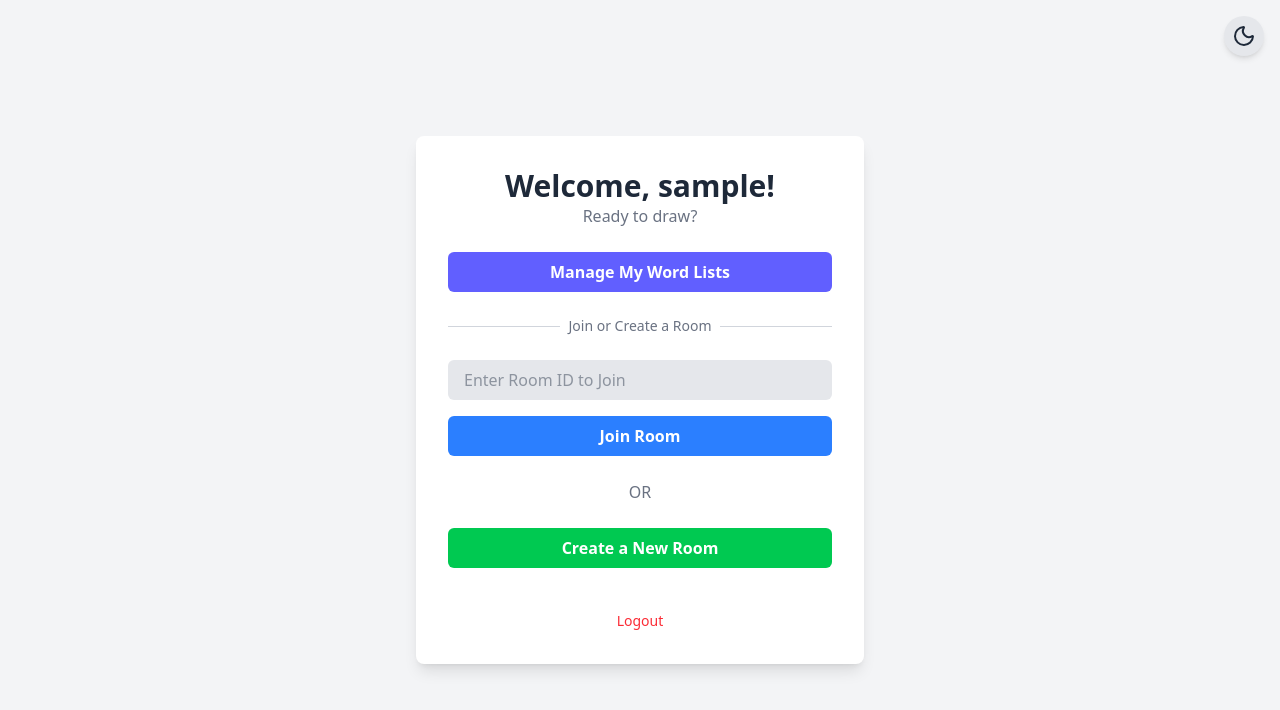
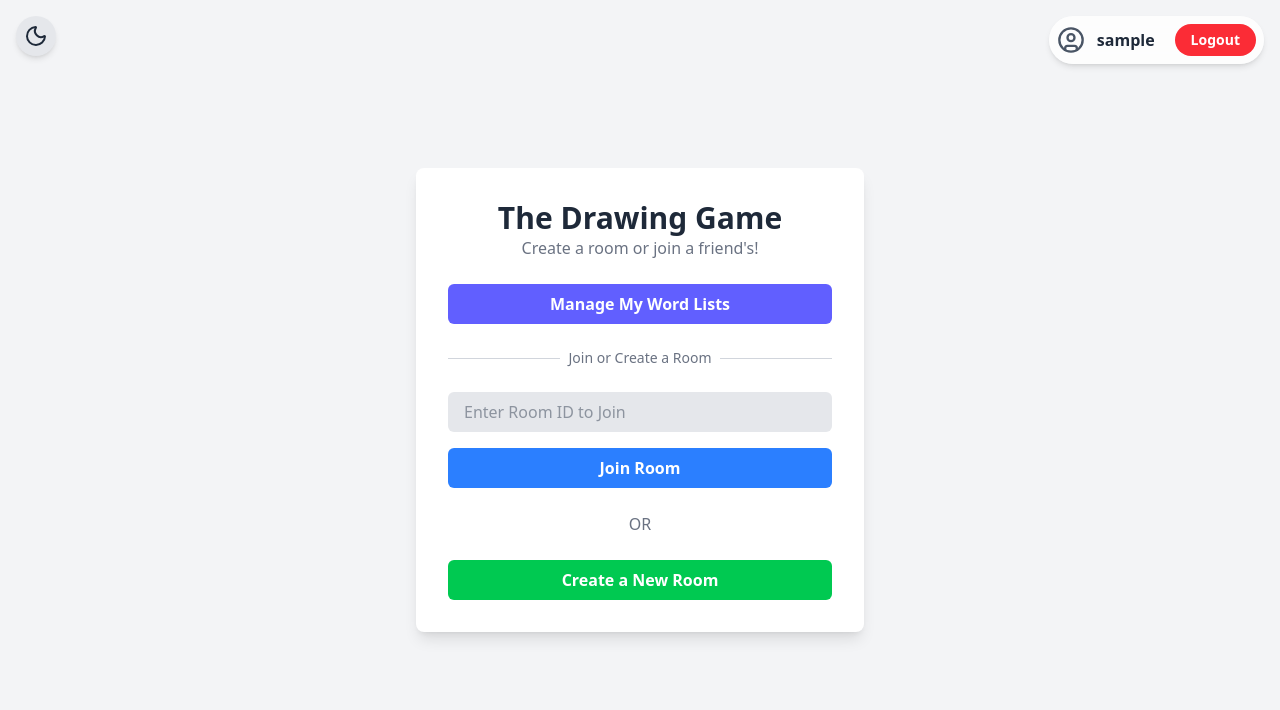
Before and after one commit to shaktisankpal/SketchUp, a React (Vite) app in the folder frontend/: page / in a window 1280 px wide. Shown: the top 710 px of the page. Built offline with nearby package versions, Linux system fonts and the light colour scheme; no server answers; sample sign-in values are in the browser's storage.

Commit message:
UI Fixed

```diff
--- a/frontend/src/App.jsx
+++ b/frontend/src/App.jsx
@@ -2,13 +2,13 @@ import { ToastContainer } from "react-toastify";
 import { Route, Routes } from "react-router-dom";
 import { AppContextProvider } from "./context/AppContext";
 
-// ✨ Import new components and pages
+// Import components and pages
 import Home from "./Pages/Home/Home.jsx";
 import Room from "./Pages/Room/Room.jsx";
 import Login from "./Pages/Login/Login.jsx";
 import Signup from "./Pages/Signup/Signup.jsx";
 import WordLists from "./Pages/WordLists/WordLists.jsx";
-import ThemeToggle from "./Components/ThemeToggle/ThemeToggle.jsx";
+// ✨ ThemeToggle is no longer imported here
 import ProtectedRoute from "./Components/ProtectedRoute.jsx";
 
 function App() {
@@ -26,21 +26,12 @@ function App() {
         pauseOnHover
         theme="colored"
       />
-      <ThemeToggle />
+      {/* ✨ ThemeToggle has been removed from here */}
       <Routes>
-        {/* Public Routes */}
         <Route path="/login" element={<Login />} />
         <Route path="/signup" element={<Signup />} />
+        <Route path="/" element={<Home />} />
 
-        {/* Protected Routes */}
-        <Route
-          path="/"
-          element={
-            <ProtectedRoute>
-              <Home />
-            </ProtectedRoute>
-          }
-        />
         <Route
           path="/room/:roomId"
           element={
--- /dev/null
+++ b/frontend/src/Components/Navbar/Navbar.jsx
@@ -0,0 +1,54 @@
+import React from "react";
+import { Link, useNavigate } from "react-router-dom";
+import { UserCircle } from "lucide-react";
+import { useAppContext } from "../../context/AppContext";
+
+const Navbar = () => {
+  const { user, logout } = useAppContext();
+  const navigate = useNavigate();
+
+  const handleLogout = () => {
+    logout();
+    navigate("/login"); // Redirect to login page after logout
+  };
+
+  return (
+    <nav className="absolute top-4 right-4 z-10">
+      <div className="flex items-center gap-4">
+        {user ? (
+          // --- Logged-In State ---
+          <div className="flex items-center gap-3 bg-white/80 dark:bg-gray-800/80 backdrop-blur-sm p-2 rounded-full shadow-md">
+            <UserCircle className="w-7 h-7 text-gray-600 dark:text-gray-300" />
+            <span className="font-semibold text-gray-800 dark:text-white pr-2">
+              {user.username}
+            </span>
+            <button
+              onClick={handleLogout}
+              className="px-4 py-1.5 text-sm font-semibold text-white bg-red-500 rounded-full hover:bg-red-600 transition-colors"
+            >
+              Logout
+            </button>
+          </div>
+        ) : (
+          // --- Logged-Out State ---
+          <div className="flex items-center gap-2 bg-white/80 dark:bg-gray-800/80 backdrop-blur-sm p-2 rounded-full shadow-md">
+            <Link
+              to="/login"
+              className="px-4 py-1.5 text-sm font-semibold text-gray-700 dark:text-gray-200 bg-gray-200 dark:bg-gray-700 rounded-full hover:bg-gray-300 dark:hover:bg-gray-600 transition-colors"
+            >
+              Log In
+            </Link>
+            <Link
+              to="/signup"
+              className="px-4 py-1.5 text-sm font-semibold text-white bg-blue-500 rounded-full hover:bg-blue-600 transition-colors"
+            >
+              Sign Up
+            </Link>
+          </div>
+        )}
+      </div>
+    </nav>
+  );
+};
+
+export default Navbar;
--- a/frontend/src/Components/ThemeToggle/ThemeToggle.jsx
+++ b/frontend/src/Components/ThemeToggle/ThemeToggle.jsx
@@ -1,16 +1,23 @@
-// Frontend/src/Components/ThemeToggle/ThemeToggle.jsx
-
 import React from "react";
 import { Sun, Moon } from "lucide-react";
 import { useAppContext } from "../../context/AppContext";
 
-const ThemeToggle = () => {
+const ThemeToggle = ({ position = "top-right" }) => {
   const { theme, toggleTheme } = useAppContext();
+
+  // ✨ Conditionally set position classes based on the prop
+  const positionClasses = {
+    "top-right": "top-4 right-4",
+    "top-left": "top-4 left-4",
+  };
 
   return (
     <button
       onClick={toggleTheme}
-      className="fixed top-4 right-4 z-50 p-2 rounded-full bg-gray-200 dark:bg-gray-700 text-gray-800 dark:text-gray-200 shadow-md hover:scale-110 transition-transform duration-200"
+      // ✨ The className now dynamically uses the position prop
+      className={`fixed z-50 p-2 rounded-full bg-gray-200 dark:bg-gray-700 text-gray-800 dark:text-gray-200 shadow-md hover:scale-110 transition-transform duration-200 ${
+        positionClasses[position] || positionClasses["top-right"]
+      }`}
       aria-label="Toggle theme"
     >
       {theme === "light" ? <Moon size={24} /> : <Sun size={24} />}
--- a/frontend/src/Pages/Home/Home.jsx
+++ b/frontend/src/Pages/Home/Home.jsx
@@ -1,11 +1,11 @@
 import { useState } from "react";
 import { useNavigate } from "react-router-dom";
 import { v4 as uuidv4 } from "uuid";
-import { useAppContext } from "../../context/AppContext";
+import Navbar from "../../Components/Navbar/Navbar";
+import ThemeToggle from "../../Components/ThemeToggle/ThemeToggle"; // ✨ Import ThemeToggle
 
 const Home = () => {
   const [roomId, setRoomId] = useState("");
-  const { user, logout } = useAppContext();
   const navigate = useNavigate();
 
   const createNewRoom = () => {
@@ -21,13 +21,17 @@ const Home = () => {
   };
 
   return (
-    <div className="flex items-center justify-center min-h-screen bg-gray-100 dark:bg-slate-900 p-4">
+    <div className="relative flex items-center justify-center min-h-screen bg-gray-100 dark:bg-slate-900 p-4">
+      <Navbar />
+      <ThemeToggle position="top-left" /> {/* ✨ Added to the top-left */}
       <div className="w-full max-w-md p-6 md:p-8 space-y-6 bg-white dark:bg-gray-800 rounded-lg shadow-lg">
         <div className="text-center">
           <h1 className="text-3xl font-bold text-gray-800 dark:text-white">
-            Welcome, {user?.username}!
+            The Drawing Game
           </h1>
-          <p className="text-gray-500 dark:text-gray-400">Ready to draw?</p>
+          <p className="text-gray-500 dark:text-gray-400">
+            Create a room or join a friend's!
+          </p>
         </div>
 
         <div className="text-center">
@@ -74,14 +78,6 @@ const Home = () => {
         >
           Create a New Room
         </button>
-        <div className="text-center pt-4">
-          <button
-            onClick={logout}
-            className="text-sm text-red-500 hover:underline"
-          >
-            Logout
-          </button>
-        </div>
       </div>
     </div>
   );
--- a/frontend/src/Pages/Room/Room.jsx
+++ b/frontend/src/Pages/Room/Room.jsx
@@ -3,6 +3,7 @@ import { useParams } from "react-router-dom";
 import Whiteboard from "../../Components/Whiteboard/Whiteboard";
 import { useAppContext } from "../../context/AppContext";
 import Chat from "../../Components/Chat/Chat";
+import ThemeToggle from "../../Components/ThemeToggle/ThemeToggle";
 
 const Room = () => {
   const canvasRef = useRef(null);
@@ -140,6 +141,7 @@ const Room = () => {
 
   return (
     <div className="flex flex-col min-h-screen bg-gray-100 dark:bg-slate-900 p-2 sm:p-4">
+      <ThemeToggle />
       <div className="text-center mb-4">
         <h1 className="text-2xl sm:text-3xl font-bold text-gray-800 dark:text-white">
           Room: <span className="font-mono text-blue-500">{roomId}</span>
```
